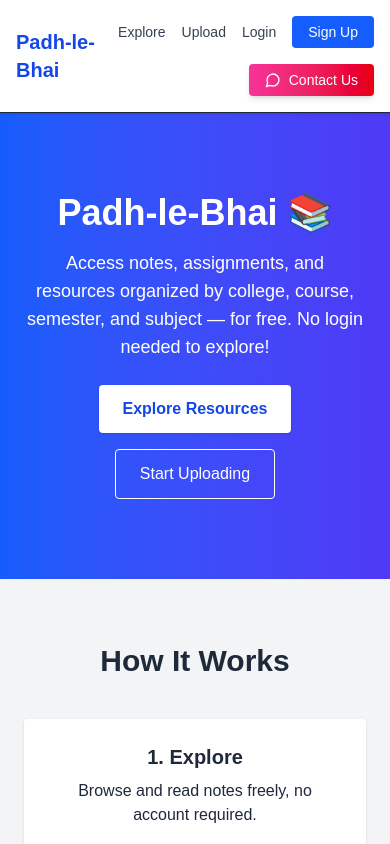
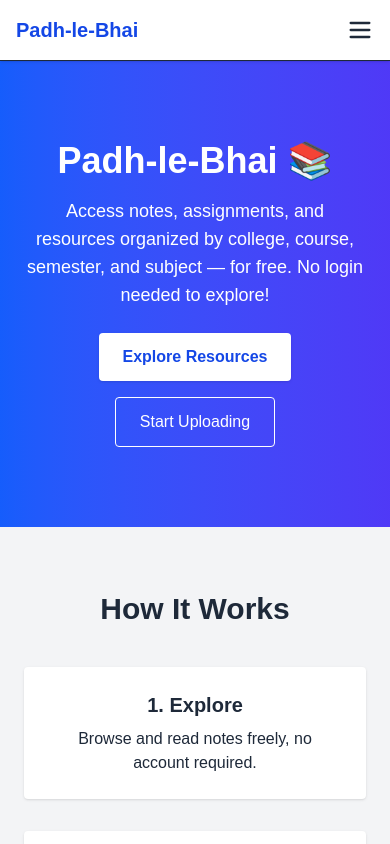
Before and after one commit to ghanshyam2005singh/padh-le-bhai, a Next.js app: page / in a window 390 px wide. Shown: the top 844 px of the page. Built offline with nearby package versions, Linux system fonts and the light colour scheme.

Commit message:
navbar-update

```diff
--- a/app/components/Navbar.tsx
+++ b/app/components/Navbar.tsx
@@ -2,24 +2,35 @@
 
 import Link from 'next/link';
 import { usePathname } from 'next/navigation';
-import { MessageCircle } from 'lucide-react';
+import { MessageCircle, Menu, X } from 'lucide-react';
+import { useState } from 'react';
 
 const Navbar = () => {
   const pathname = usePathname();
+  const [isOpen, setOpen] = useState(false);
 
   const isActive = (path: string) =>
     pathname === path ? 'text-blue-600 font-semibold' : 'text-gray-700';
 
   return (
     <nav className="bg-white border-b shadow-sm px-4 md:px-8 py-4 sticky top-0 z-50">
-      <div className="max-w-7xl mx-auto flex items-center justify-between">
+      <div className="max-w-7xl mx-auto flex items-center justify-between relative">
         {/* Logo */}
         <Link href="/" className="text-xl font-bold text-blue-700">
           Padh-le-Bhai
         </Link>
 
-        {/* Links */}
-        <div className="flex gap-4 md:gap-6 text-sm md:text-base items-center flex-wrap justify-end">
+        {/* Hamburger for mobile */}
+        <button
+          className="md:hidden ml-auto"
+          onClick={() => setOpen((prev) => !prev)}
+          aria-label="Toggle Menu"
+        >
+          {isOpen ? <X size={28} /> : <Menu size={28} />}
+        </button>
+
+        {/* Desktop Links */}
+        <div className="hidden md:flex flex-row gap-6 text-base items-center flex-wrap justify-end">
           <Link href="/resources" className={isActive('/resources')}>
             Explore
           </Link>
@@ -34,8 +45,6 @@ const Navbar = () => {
               Sign Up
             </button>
           </Link>
-
-          {/* Updated Contact Us Button */}
           <Link href="https://iron-industry.tech/" target="_blank">
             <button
               className="flex items-center gap-2 bg-gradient-to-r from-pink-500 to-red-600 text-white px-4 py-1.5 rounded hover:from-pink-600 hover:to-red-700 text-sm shadow-md transition-all"
@@ -45,6 +54,46 @@ const Navbar = () => {
             </button>
           </Link>
         </div>
+
+        {/* Mobile Dropdown Menu */}
+        {isOpen && (
+          <div className="md:hidden absolute left-0 top-full bg-white shadow-lg rounded-b-lg flex flex-col gap-4 py-4 px-6 z-50 animate-fade-in">
+            <Link
+              href="/resources"
+              className={isActive('/resources')}
+              onClick={() => setOpen(false)}
+            >
+              Explore
+            </Link>
+            <Link
+              href="/upload"
+              className={isActive('/upload')}
+              onClick={() => setOpen(false)}
+            >
+              Upload
+            </Link>
+            <Link
+              href="/login"
+              className={isActive('/login')}
+              onClick={() => setOpen(false)}
+            >
+              Login
+            </Link>
+            <Link href="/signup" onClick={() => setOpen(false)}>
+              <button className="bg-blue-600 text-white px-4 py-1.5 rounded hover:bg-blue-700 text-sm w-full text-left">
+                Sign Up
+              </button>
+            </Link>
+            <Link href="https://iron-industry.tech/" target="_blank" onClick={() => setOpen(false)}>
+              <button
+                className="flex items-center gap-2 bg-gradient-to-r from-pink-500 to-red-600 text-white px-4 py-1.5 rounded hover:from-pink-600 hover:to-red-700 text-sm shadow-md transition-all w-full text-left"
+              >
+                <MessageCircle size={16} />
+                Contact Us
+              </button>
+            </Link>
+          </div>
+        )}
       </div>
     </nav>
   );
```
